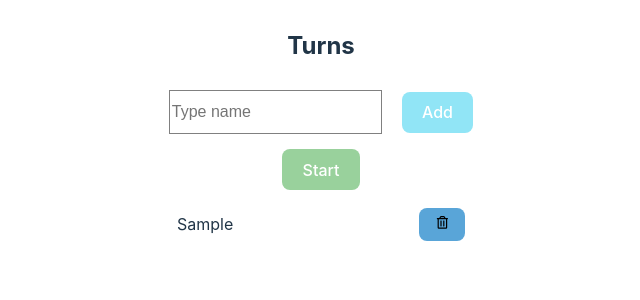
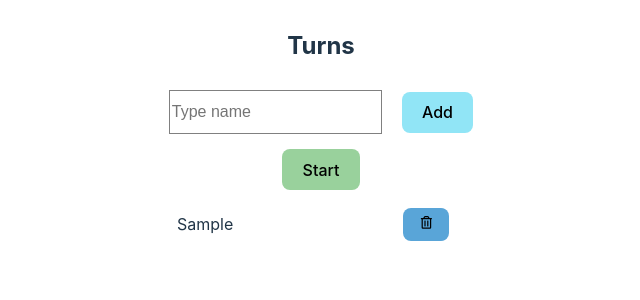
Before and after one commit to cheemurakami/react-chrome-extension, a React (Vite) app: page / in a window 1280 px wide. Both pictures are taken after typing "Sample" into the empty fields and a click on the button "Add". Shown: the top 300 px of the page, without its empty margins (319-959 px from the left). Built offline with nearby package versions, Linux system fonts and the light colour scheme.

Commit message:
make turns

```diff
--- a/src/Names.tsx
+++ b/src/Names.tsx
@@ -1,31 +1,47 @@
 import React from "react";
 import styled from "styled-components";
-import { FaRegTrashAlt } from "react-icons/fa";
+import { FaStar, FaRegTrashAlt } from "react-icons/fa";
+
+interface Member {
+  id: string;
+  name: string
+}
+
 interface Props {
-  nameList: string[];
-  setNameList: (arg: string[]) => void;
+  nameList: Member[];
+  setNameList: (arg: Member[]) => void;
+  turn: null | string;
 }
 
 const Names: React.FC<Props> = (props) => {
-  const { nameList, setNameList } = props;
+  const { nameList, setNameList, turn } = props;
 
-  const removeName = (name: string) => {
-    const newList = nameList.filter((n) => n !== name);
+  const removeName = (id: string) => {
+    const newList = nameList.filter((n) => n.id !== id);
     setNameList(newList);
   };
 
+  const StarIcon: React.FC = () => {
+    return (
+      <TurnIconDiv>
+        <FaStar color='#F5A700' />
+      </TurnIconDiv>
+    )
+  }
+
   return (
     <TurnContainer>
-      {nameList.map((name) => {
+      {nameList.map((memberInfo) => {
         return (
-          <>
-            <NameDiv key={name}>
-              <NameText>{name}</NameText>
-              <IconDiv onClick={() => removeName(name)}>
+          <NameDiv key={memberInfo.id}>
+            <NameText>{memberInfo.name}</NameText>
+            <IconContainer>
+              {(turn === memberInfo.id) ? <StarIcon /> : null}
+              <TrashIconDiv onClick={() => removeName(memberInfo.id)}>
                 <FaRegTrashAlt />
-              </IconDiv>
-            </NameDiv>
-          </>
+              </TrashIconDiv>
+            </IconContainer>
+          </NameDiv>
         );
       })}
     </TurnContainer>
@@ -44,14 +60,29 @@ const NameDiv = styled.div`
 
 const NameText = styled.div``;
 
-const IconDiv = styled.button`
+const IconContainer = styled.div`
+  align-items: center;
+  display: flex;
+  height: 36px;
+  justify-content: space-between;
+  margin: 8px 16px;
+`;
+
+const TrashIconDiv = styled.button`
   background-color: #59a5d8;
   border-radius: 8px;
   cursor: pointer;
+  color: black;
   font-size: 0.8em;
 
   &:hover {
     background-color: #386fa4;
   }
 `;
+
+const TurnIconDiv = styled.button`
+  background-color: #fff;
+  border-radius: 8px;
+  font-size: 0.8em;
+`;
 export default Names;
--- a/src/Turns.tsx
+++ b/src/Turns.tsx
@@ -1,19 +1,49 @@
-import React, { useState, FormEvent } from 'react'
-import Names from './Names.tsx'
+import React, { useState, useEffect, FormEvent } from "react";
+import Names from "./Names.tsx";
 import styled from "styled-components";
+import { v4 as uuid4 } from "uuid";
+
+interface Member {
+  id: string;
+  name: string;
+}
 
 const Turns: React.FC = () => {
-  const [inputValue, setInputValue] = useState<string>('')
-  const [nameList, setNameList] = useState<string[]>([])
-  const [buttonText, setButtonText] = useState<string>('Start')
+  const [inputValue, setInputValue] = useState<string>("");
+  const [nameList, setNameList] = useState<Member[]>([]);
+  const [buttonText, setButtonText] = useState<string>("Start");
+  const [turn, setTurn] = useState<null | string>(null);
+  const [turnIndex, setTurnIndex] = useState<number>(0);
+
+  useEffect(() => {
+    if (nameList && turn) {
+      setTurn(nameList[turnIndex].id)
+    }
+  }, [turnIndex, turn])
+
 
   const handleSubmit = (e: FormEvent<HTMLFormElement>): void => {
-    e.preventDefault()
+    e.preventDefault();
     if (inputValue !== "") {
-      setNameList([...nameList, inputValue])
-      setInputValue('')
+      const id = uuid4();
+      const memberInfo = { id: id, name: inputValue };
+      setNameList([...nameList, memberInfo]);
+      setInputValue("");
     }
-  }
+  };
+
+  const startTurns = () => {
+    setButtonText("Next");
+    setTurn(nameList[turnIndex].id)
+  };
+
+  const changeTurn = () => {
+    if (turnIndex < nameList.length - 1) {
+      setTurnIndex(turnIndex + 1);
+    } else if (turnIndex === nameList.length - 1) {
+      setTurnIndex(0);
+    }
+  };
 
   return (
     <>
@@ -22,54 +52,55 @@ const Turns: React.FC = () => {
         <InputContainer>
           <InputDiv>
             <Input
-              type='text'
-              placeholder='Type name'
+              type="text"
+              placeholder="Type name"
               onChange={(e) => setInputValue(e.target.value)}
               value={inputValue}
             />
           </InputDiv>
           <ButtonDiv>
-            <AddButton type='submit'>Add</AddButton>
+            <AddButton type="submit">Add</AddButton>
           </ButtonDiv>
         </InputContainer>
       </form>
 
       <ButtonDiv>
-        <StartNextButton onClick={() => setButtonText("Next")}>{buttonText}</StartNextButton>
+        <StartNextButton onClick={turn ? changeTurn : startTurns}>
+          {buttonText}
+        </StartNextButton>
       </ButtonDiv>
 
-      {nameList.length > 0 &&
-        <Names nameList={nameList} setNameList={setNameList} />}
+      {nameList.length > 0 && (
+        <Names nameList={nameList} setNameList={setNameList} turn={turn} />
+      )}
     </>
-  )
-}
+  );
+};
 
 const InputContainer = styled.div`
-align-items: center;
-display: flex;
-justify-content: center;
+  align-items: center;
+  display: flex;
+  justify-content: center;
 
-@media (max-width: 300px) {
+  @media (max-width: 300px) {
     flex-direction: column;
   }
-`
+`;
 
-const InputDiv = styled.div`
-`
+const InputDiv = styled.div``;
 
-const ButtonDiv = styled.div`
-`
+const ButtonDiv = styled.div``;
 
 const AddButton = styled.button`
-  background-color: #91E5F6;
-  color: white;
+  background-color: #91e5f6;
+  color: black;
   margin-bottom: 8px;
   margin-top: 8px;
 
-  &:hover{
-    background-color: #84D2F6;
+  &:hover {
+    background-color: #84d2f6;
   }
-`
+`;
 
 const Input = styled.input`
   background-color: white;
@@ -78,16 +109,16 @@ const Input = styled.input`
   font-size: 16px;
   height: 40px;
   margin-right: 20px;
-  `
+`;
 
 const StartNextButton = styled.button`
-  background-color: #99D19C;
-  color: white;
+  background-color: #99d19c;
+  color: black;
   margin-bottom: 8px;
   margin-top: 8px;
 
-  &:hover{
-    background-color: #73AB84;
+  &:hover {
+    background-color: #73ab84;
   }
-`
-export default Turns
+`;
+export default Turns;
```
